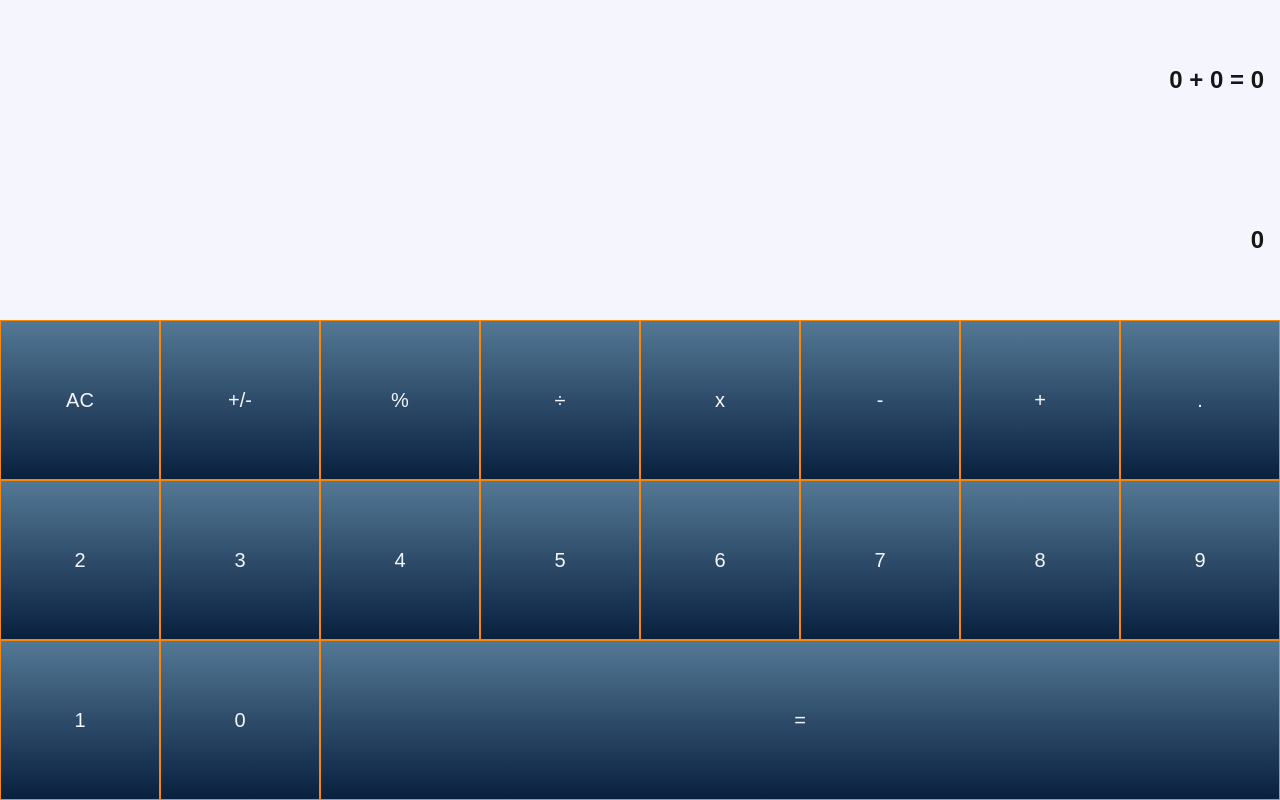
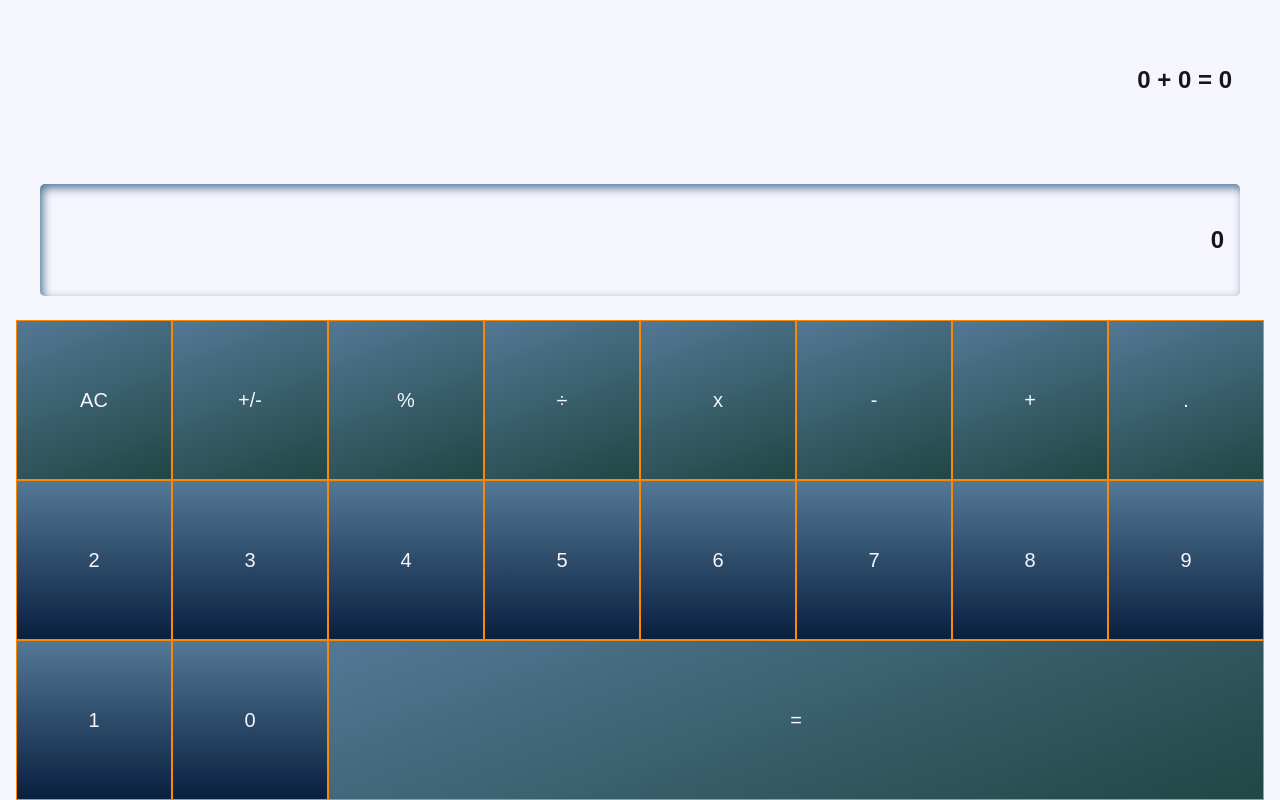
Before and after one commit to isobelleanna/calculator-project, a plain HTML site: page index.html in a window 1280 px wide. Drawn offline with Linux system fonts and the light colour scheme; a web font is replaced by a local one.

Commit message:
style buttons and add box shadow

```diff
--- a/index.html
+++ b/index.html
@@ -16,61 +16,61 @@
         <h2 class="result__h2">0</h2>
       </div>
       <div class="clear">
-        <button class="button">AC</button>
+        <button class="button button--operation">AC</button>
       </div>
       <div class="negative">
-        <button class="button">+/-</button>
+        <button class="button button--operation">+/-</button>
       </div>
       <div class="percentage">
-        <button class="button">%</button>
+        <button class="button button--operation">%</button>
       </div>
       <div class="divide">
-        <button class="button">÷</button>
+        <button class="button button--operation">÷</button>
       </div>
       <div class="seven">
-        <button class="button">7</button>
+        <button class="button button--number">7</button>
       </div>
       <div class="eight">
-        <button class="button">8</button>
+        <button class="button button--number">8</button>
       </div>
       <div class="nine">
-        <button class="button">9</button>
+        <button class="button button--number">9</button>
       </div>
       <div class="multiply">
-        <button class="button">x</button>
+        <button class="button button--operation">x</button>
       </div>
       <div class="four">
-        <button class="button">4</button>
+        <button class="button button--number">4</button>
       </div>
       <div class="five">
-        <button class="button">5</button>
+        <button class="button button--number">5</button>
       </div>
       <div class="six">
-        <button class="button">6</button>
+        <button class="button button--number">6</button>
       </div>
       <div class="subtract">
-        <button class="button">-</button>
+        <button class="button button--operation">-</button>
       </div>
       <div class="one">
-        <button class="button">1</button>
+        <button class="button button--number">1</button>
       </div>
       <div class="two">
-        <button class="button">2</button>
+        <button class="button button--number">2</button>
       </div>
       <div class="three">
-        <button class="button">3</button>
+        <button class="button button--number">3</button>
       </div>
       <div class="plus">
-        <button class="button">+</button>
+        <button class="button button--operation">+</button>
       </div>
       <div class="zero">
-        <button class="button">0</button>
+        <button class="button button--number">0</button>
       </div>
       <div class="decimal">
-        <button class="button">.</button>
+        <button class="button button--operation">.</button>
       </div>
       <div class="equal">
-        <button class="button">=</button>
+        <button class="button button--operation">=</button>
       </div>
     </div>
   </body>
--- a/styles/_body.scss
+++ b/styles/_body.scss
@@ -5,9 +5,15 @@
     font-family: $primary-font;
 }
 
+.container {
+    @include horizontalPadding();
+    background-color: $primary-colour;
+}
+
 .calculation {
     @include flexEnd();
     @include horizontalPadding();
+    padding-right: 4vh;
     background-color: $primary-colour;
     &__h2 {
         color: $font-dark;
@@ -18,6 +24,9 @@
     @include flexEnd();
     @include horizontalPadding();
     background-color: $primary-colour;
+    margin: 3vh;
+    box-shadow: inset 3px 4px 10px $tertiary-colour;
+    border-radius: 5px;
     &__h2 {
         color: $font-dark;
     }
--- a/styles/_buttons.scss
+++ b/styles/_buttons.scss
@@ -8,5 +8,8 @@
     background-image: $primary-gradient;
     color: $primary-colour;
     font-size: $mobile-font-size-buttons;
+    &--operation {
+        background-image: $secondary-gradient;
+    }
 
 }
--- a/styles/_variables.scss
+++ b/styles/_variables.scss
@@ -3,6 +3,8 @@
 $primary-font: "Radio Canada", sans-serif;
 $primary-colour: #f5f5fd;
 $secondary-colour: #fb8805;
+$tertiary-colour: #537895;
 $font-dark: rgb(22, 22, 22);
-$primary-gradient: linear-gradient(to top, #09203f 0%, #537895 100%);;
+$primary-gradient: linear-gradient(to top, #09203f 0%, #537895 100%);
+$secondary-gradient: linear-gradient(-20deg, #214644 0%, #537895  100%);
 $mobile-font-size-buttons: 20px;
```
Also changed, not shown: styles.css, 1 other file.
